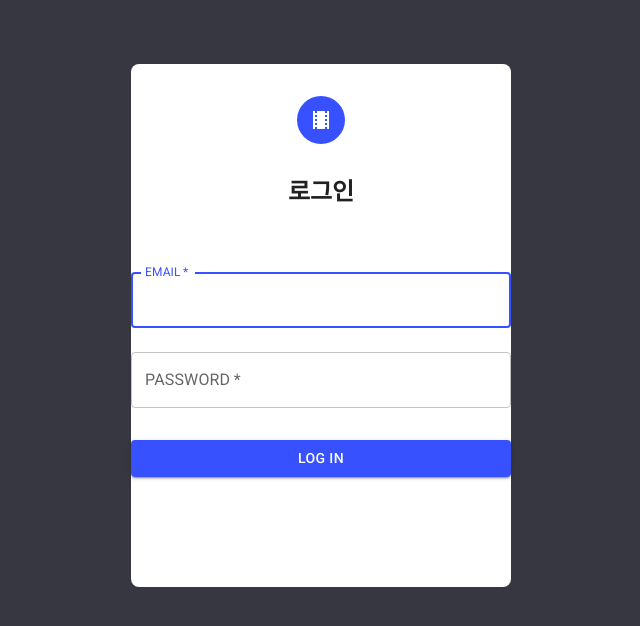
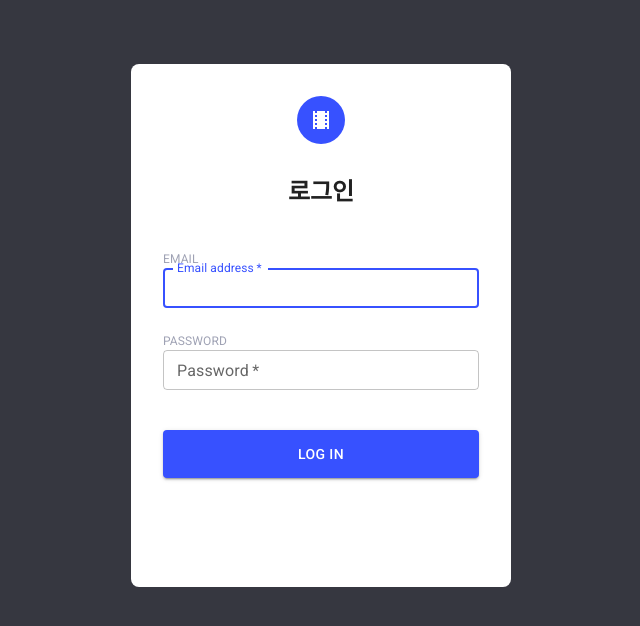
Before and after one commit to xcc629/SUBJECT_N, a React (Create React App) app: page /login in a window 1280 px wide. Shown: the top 626 px of the page, without its empty margins (311-951 px from the left). Built offline with nearby package versions, Linux system fonts and the light colour scheme.

Commit message:
feat: login UI 개발 완료

```diff
--- a/src/pages/login/index.tsx
+++ b/src/pages/login/index.tsx
@@ -7,23 +7,13 @@ import {
   Box,
   Typography,
   Container,
-  createTheme,
   ThemeProvider,
 } from '@mui/material';
 import LocalMoviesIcon from '@mui/icons-material/LocalMovies';
 
-const theme = createTheme({
-  palette: {
-    background: {
-      default: '#363740',
-    },
-    primary: {
-      main: '#3751FF',
-    },
-  },
-});
+import loginTheme from '../../styles/theme';
 
-export default function SignIn() {
+export default function Login() {
   const handleSubmit = (event: React.FormEvent<HTMLFormElement>) => {
     event.preventDefault();
     const data = new FormData(event.currentTarget);
@@ -34,7 +24,7 @@ export default function SignIn() {
   };
 
   return (
-    <ThemeProvider theme={theme}>
+    <ThemeProvider theme={loginTheme}>
       <Container component="main" maxWidth="xs">
         <CssBaseline />
         <Box
@@ -45,7 +35,7 @@ export default function SignIn() {
             marginTop: 8,
             width: '380px',
             height: '523px',
-            background: 'white',
+            background: 'background',
             borderRadius: '8px',
           }}
         >
@@ -61,10 +51,9 @@ export default function SignIn() {
             <LocalMoviesIcon />
           </Avatar>
           <Typography
-            fontWeight="700"
             component="h1"
             variant="h5"
-            marginBottom="40px"
+            sx={{ marginBottom: '42px', fontWeight: 700 }}
           >
             로그인
           </Typography>
@@ -73,35 +62,54 @@ export default function SignIn() {
             onSubmit={handleSubmit}
             noValidate
             sx={{
-              mt: 1,
+              display: 'flex',
+              flexDirection: 'column',
             }}
           >
+            <Box component="div">
+              <Typography sx={{ fontSize: '12px', color: 'primary.100' }}>
+                EMAIL
+              </Typography>
               <TextField
-              margin="normal"
+                margin="none"
                 required
-              fullWidth
                 id="email"
-              label="EMAIL"
+                label="Email address"
                 name="email"
                 autoComplete="email"
                 autoFocus
+                size="small"
+                sx={{
+                  width: '316px',
+                  hegiht: '42px',
+                }}
               />
+            </Box>
+            <Box pt={3}>
+              <Typography sx={{ fontSize: '12px', color: 'primary.100' }}>
+                PASSWORD
+              </Typography>
               <TextField
-              margin="normal"
+                margin="none"
                 required
                 fullWidth
                 name="password"
-              label="PASSWORD"
+                label="Password"
                 type="password"
                 id="password"
                 autoComplete="current-password"
+                size="small"
+                helperText=""
               />
+            </Box>
             <Button
               type="submit"
               fullWidth
               variant="contained"
               sx={{
-                mt: 3,
+                width: '316px',
+                height: '48px',
+                mt: 5,
                 mb: 2,
               }}
             >
--- a/src/styles/theme.tsx
+++ b/src/styles/theme.tsx
@@ -1,3 +1,16 @@
-function add() {}
+import { createTheme } from '@mui/material';
 
-export default add;
+const loginTheme = createTheme({
+  palette: {
+    background: {
+      default: '#363740',
+      paper: 'white',
+    },
+    primary: {
+      main: '#3751FF',
+      100: '#9FA2B4',
+    },
+  },
+});
+
+export default loginTheme;
```
Lines whose indentation alone changed are shown as unchanged.
